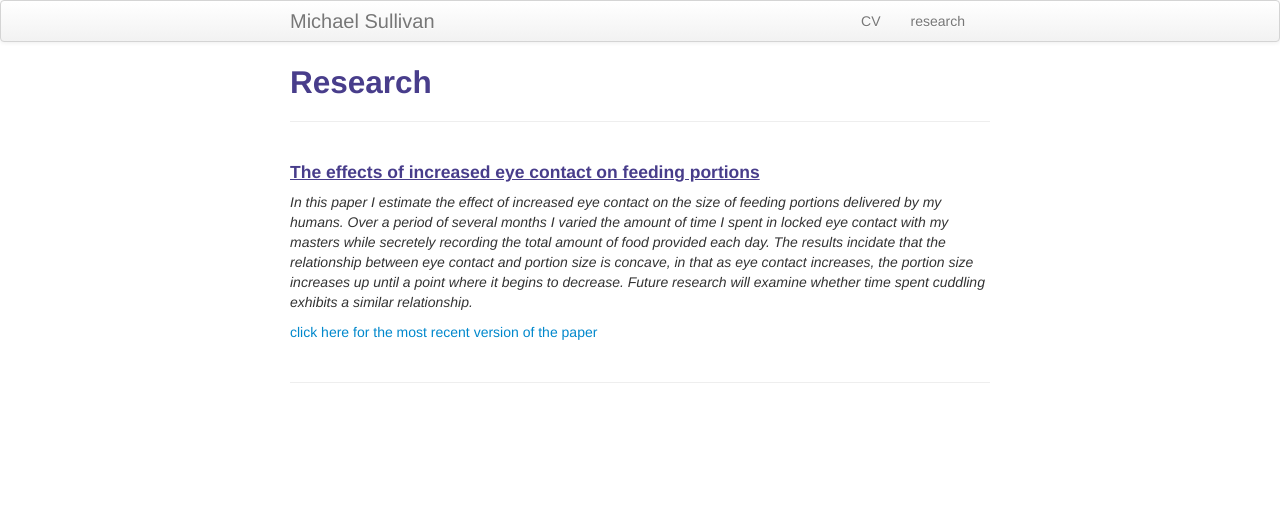
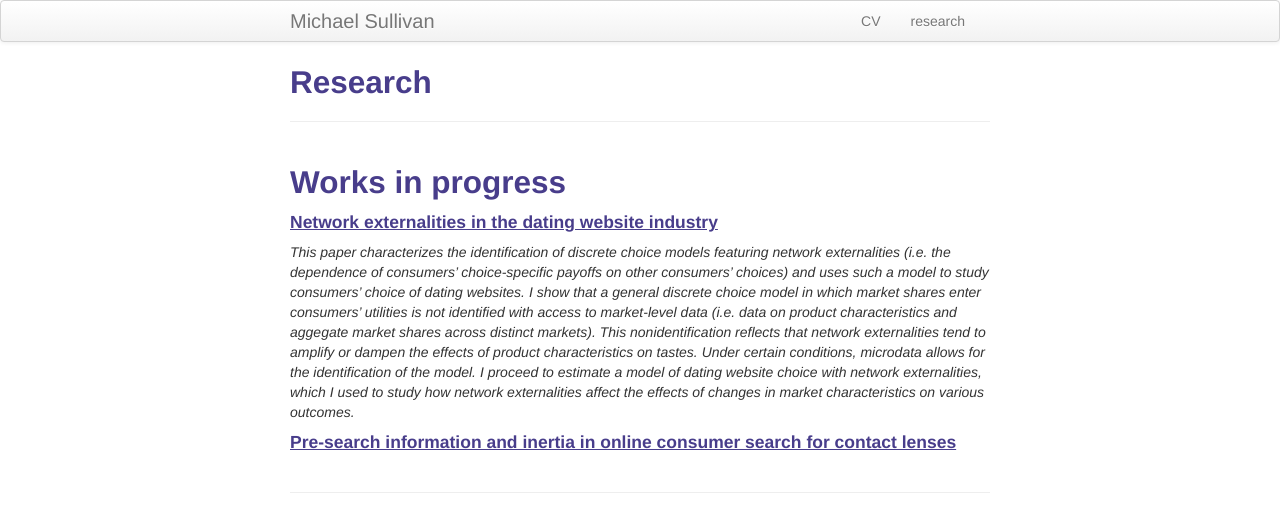
Before and after one commit to M-R-Sullivan/M-R-Sullivan.github.io, a Jekyll site: the page built from pages/research.md, in a window 1280 px wide. Shown: the top 532 px of the page. Built offline with Jekyll 4.4.1, drawn with Linux system fonts in a browser that asks for light colours.

Commit message:
updated website w cv

```diff
--- a/pages/research.md
+++ b/pages/research.md
@@ -1,15 +1,32 @@
 ---
 layout: page
 title: Research
-description: Blue Ham's research
+description: Michael Sullivan's research
 ---
+
+## Works in progress
+
+#### <u>Network externalities in the dating website industry</u>
+
+*This paper characterizes the identification of discrete choice models
+featuring network externalities (i.e. the dependence of
+consumers' choice-specific payoffs on other consumers' choices)
+and uses such a model to study consumers' choice of dating websites.
+I show that a general discrete choice model in which
+market shares enter consumers' utilities is not identified with access
+to market-level data (i.e. data on product characteristics and aggegate market shares
+across distinct markets). This nonidentification
+reflects that network externalities tend to amplify or dampen the effects of
+product characteristics on tastes. Under certain conditions, microdata allows
+for the identification of the model.
+I proceed to estimate a model of dating website choice with network externalities, which
+I used to study how network externalities affect the effects of changes in
+market characteristics on various outcomes.*
+
+#### <u>Pre-search information and inertia in online consumer search for contact lenses</u>
 
 
 
-#### <u>The effects of increased eye contact on feeding portions</u>
-*In this paper I estimate the effect of increased eye contact on the size of feeding portions delivered by my humans. Over a period of several months I varied the amount of time I spent in locked eye contact with my masters while secretely recording the total amount of food provided each day. The results incidate that the relationship between eye contact and portion size is concave, in that as eye contact increases, the portion size increases up until a point where it begins to decrease. Future research will examine whether time spent cuddling exhibits a similar relationship.*
-
-[click here for the most recent version of the paper]({{ BASE_PATH}}/pages/working_papers/sample-working-paper.pdf)
 
 
 <!-- Note: this is how to write a comment in HTML. Everything in here won't show up on your webpage.-->
```
Also changed, not shown: index.md (+2 -2 lines), ReadMe.md, assets/headshot.jpg (deleted), 5 other files.
